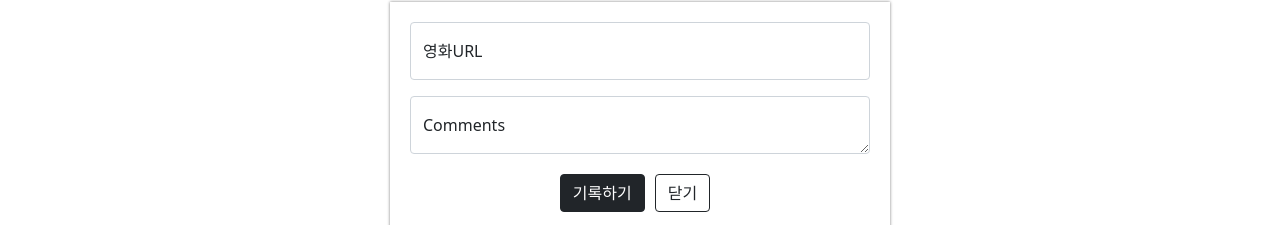
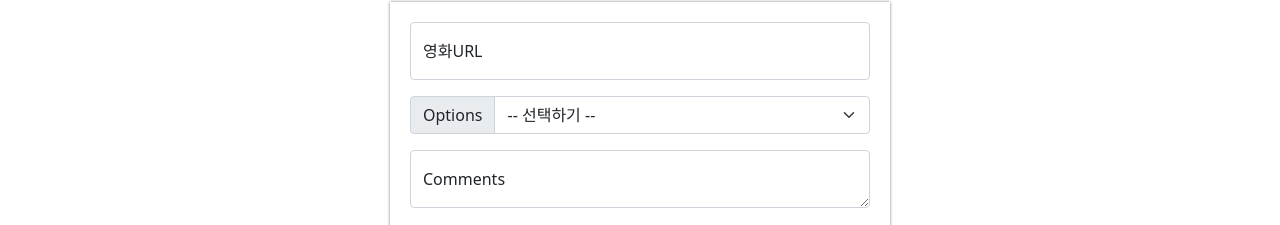
Before and after one commit to jeomlee/mypage, a plain HTML site: page index.html in a window 1280 px wide. Shown: the part 292-517 px from the top of the page. Drawn offline with nearby package versions, Linux system fonts and the light colour scheme.

Commit message:
Update index.html

```diff
--- a/index.html
+++ b/index.html
@@ -110,6 +110,18 @@
         <label for="floatingInput">영화URL</label>
       </div>
 
+      <div class="input-group mb-3">
+        <label class="input-group-text" for="inputGroupSelect01">Options</label>
+        <select class="form-select" id="inputGroupSelect01">
+            <option selected>-- 선택하기 --</option>
+            <option value="1">⭐</option>
+            <option value="2">⭐⭐</option>
+            <option value="3">⭐⭐⭐</option>
+            <option value="4">⭐⭐⭐⭐</option>
+            <option value="5">⭐⭐⭐⭐⭐</option>
+        </select>
+      </div>
+
       <div class="form-floating">
         <textarea
           class="form-control"
```
